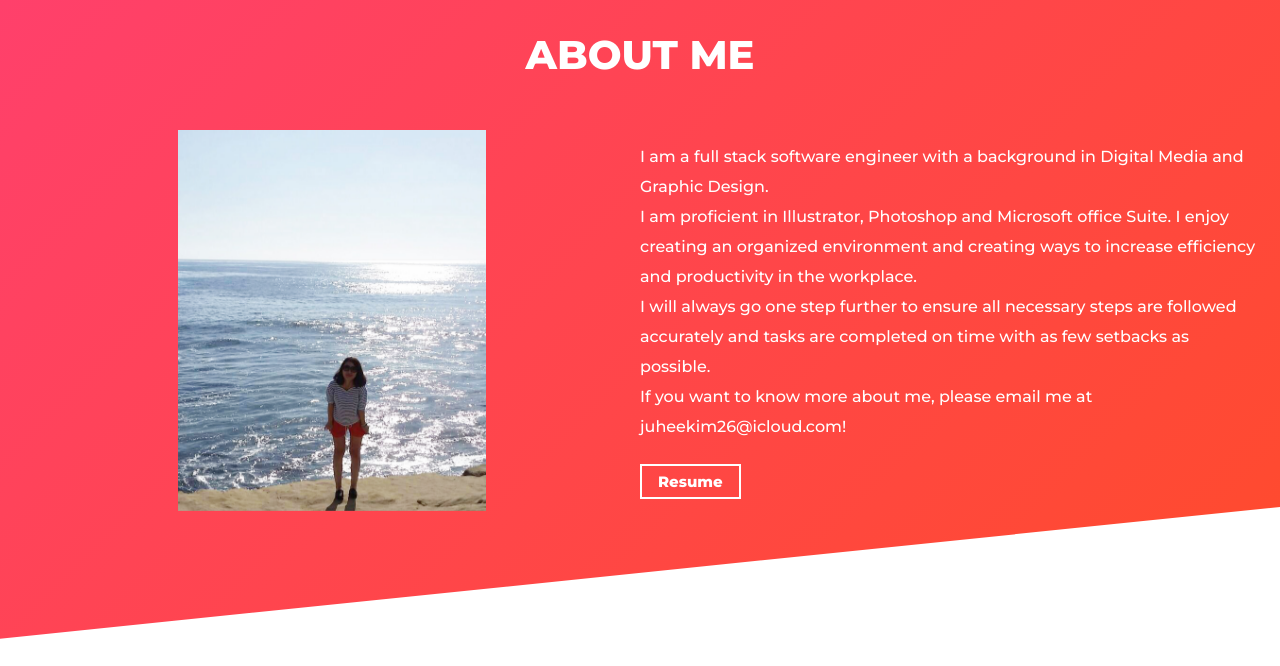
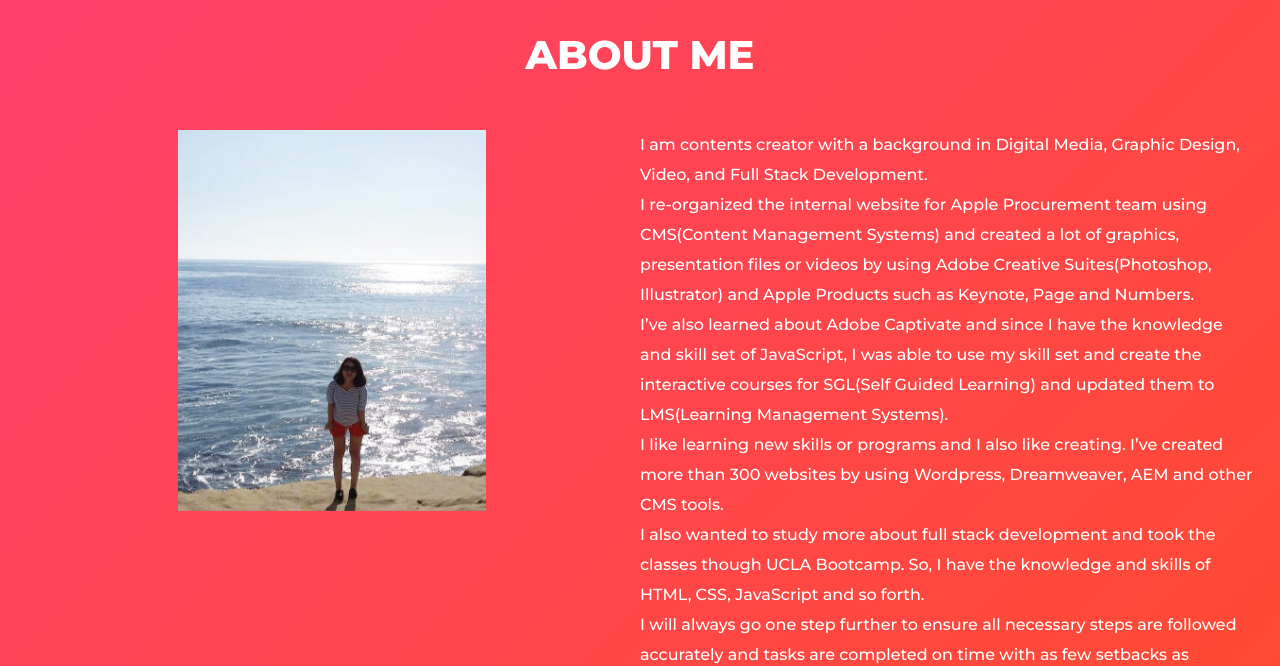
Before and after one commit to juhee-k/portfolios, a React (Create React App) app: page / in a window 1280 px wide. Shown: the part 820-1486 px from the top of the page. Built offline with nearby package versions, Linux system fonts and the light colour scheme.

Commit message:
Update About.js

```diff
--- a/src/components/About/About.js
+++ b/src/components/About/About.js
@@ -37,13 +37,23 @@ const About = () => {
               <Fade left={isDesktop} bottom={isMobile} duration={1000} delay={1000} distance="30px">
                 <div className="about-wrapper__info">
                   <p className="about-wrapper__info-text">
-                  I am a full stack software engineer with a background in Digital Media and Graphic Design.
+                  I am contents creator with a background in Digital Media, Graphic Design, Video, and Full Stack Development.
                   </p>
                   <p className="about-wrapper__info-text">
-                  I am proficient in Illustrator, Photoshop and Microsoft office Suite. I enjoy creating an organized environment and creating ways to increase efficiency and productivity in the workplace.
+
+                    I re-organized the internal website for Apple Procurement team using CMS(Content Management Systems) and created a lot of graphics, presentation files or videos by using Adobe Creative Suites(Photoshop, Illustrator) and Apple Products such as Keynote, Page and Numbers.
                   </p>
                   <p className="about-wrapper__info-text">
-                  I will always go one step further to ensure all necessary steps are followed accurately and tasks are completed on time with as few setbacks as possible.
+                  I’ve also learned about Adobe Captivate and since I have the knowledge and skill set of JavaScript, I was able to use my skill set and create the interactive courses for SGL(Self Guided Learning) and updated them to LMS(Learning Management Systems).
+                  </p>
+                    <p className="about-wrapper__info-text">
+                    I like learning new skills or programs and I also like creating. I’ve created more than 300 websites by using Wordpress, Dreamweaver, AEM and other CMS tools.
+                    </p>
+                <p className="about-wrapper__info-text">
+                    I also wanted to study more about full stack development and took the classes though UCLA Bootcamp. So, I have the knowledge and skills of HTML, CSS, JavaScript and so forth.
+                    </p>
+<p className="about-wrapper__info-text">
+                    I will always go one step further to ensure all necessary steps are followed accurately and tasks are completed on time with as few setbacks as possible.
                   </p>
                   <p className="about-wrapper__info-text">
                   If you want to know more about me, please email me at <a href={`mailto:${'juheekim26@icloud.com'}`}>juheekim26@icloud.com!</a>
```
